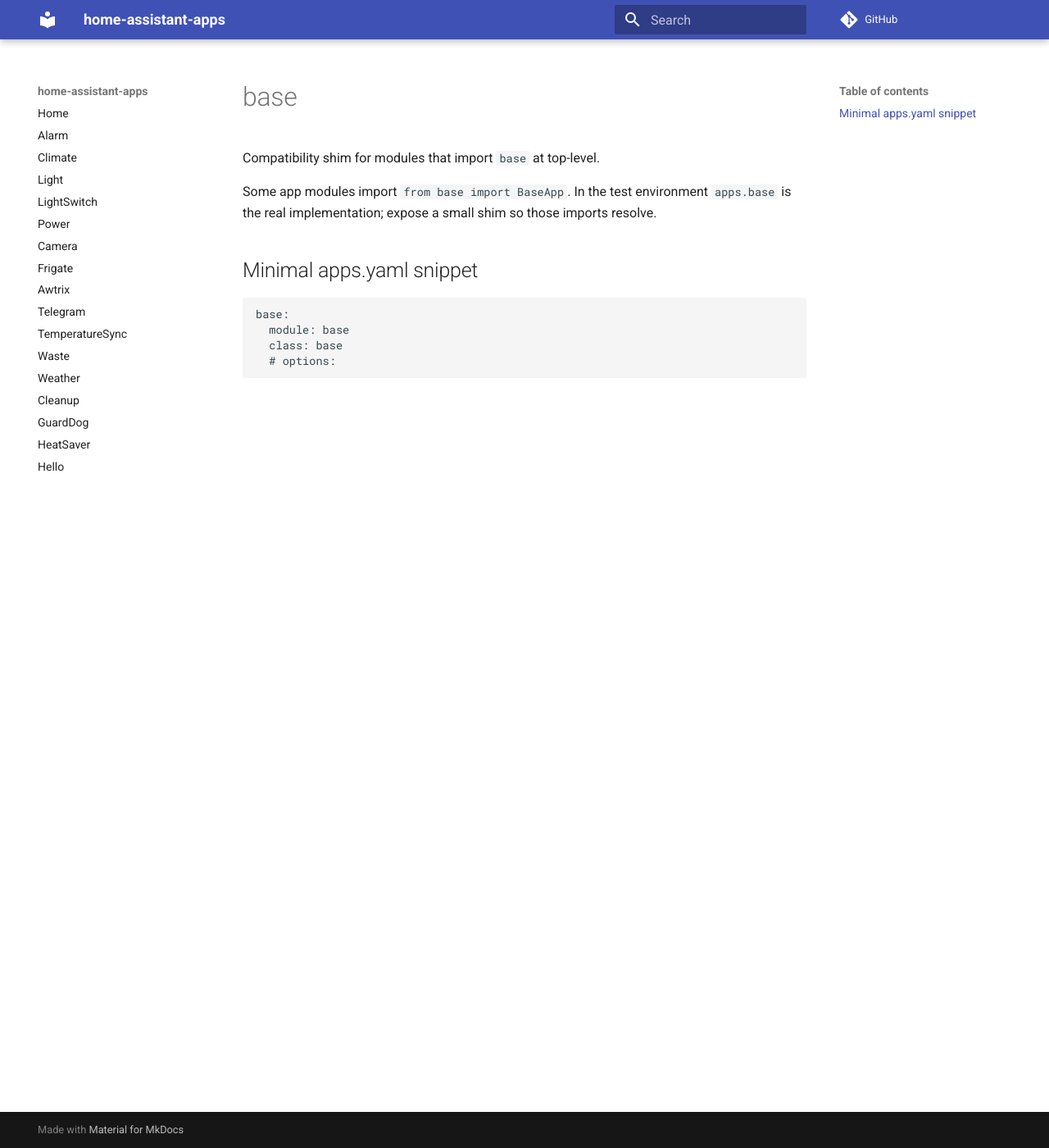
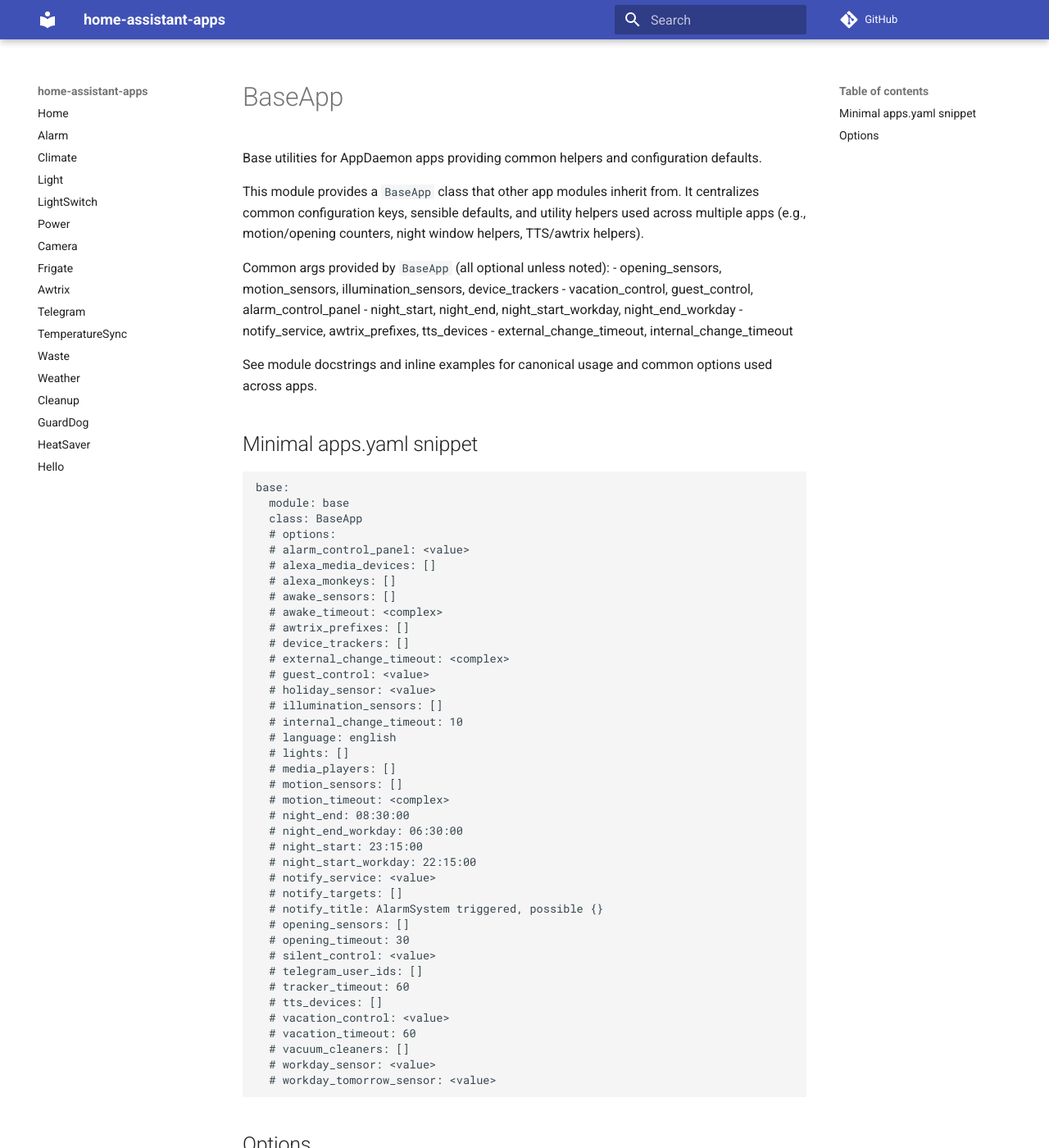
Before and after one commit to runningman84/home-assistant-apps, an MkDocs documentation site: the page built from docs/base.md, in a window 1280 px wide and 1400 px high. Shown: the whole window at 82% size. Built offline with MkDocs 1.6.1 and Material for MkDocs 9.7.7, drawn with Linux system fonts in a browser that asks for light colours; comment, search, counter and statistics services are not loaded; some of the changed text lies outside the part shown.

Commit message:
docs: regenerate docs [skip ci]

````diff
--- a/docs/base.md
+++ b/docs/base.md
@@ -1,16 +1,100 @@
-# base
+# BaseApp
 
-Compatibility shim for modules that import `base` at top-level.
+Base utilities for AppDaemon apps providing common helpers and configuration defaults.
 
-Some app modules import `from base import BaseApp`. In the test
-environment `apps.base` is the real implementation; expose a small
-shim so those imports resolve.
+This module provides a `BaseApp` class that other app modules inherit from. It
+centralizes common configuration keys, sensible defaults, and utility helpers used
+across multiple apps (e.g., motion/opening counters, night window helpers, TTS/awtrix helpers).
+
+Common args provided by `BaseApp` (all optional unless noted):
+- opening_sensors, motion_sensors, illumination_sensors, device_trackers
+- vacation_control, guest_control, alarm_control_panel
+- night_start, night_end, night_start_workday, night_end_workday
+- notify_service, awtrix_prefixes, tts_devices
+- external_change_timeout, internal_change_timeout
+
+See module docstrings and inline examples for canonical usage and common options used across apps.
 
 ## Minimal apps.yaml snippet
 
 ```yaml
 base:
   module: base
-  class: base
+  class: BaseApp
   # options:
+  # alarm_control_panel: <value>
+  # alexa_media_devices: []
+  # alexa_monkeys: []
+  # awake_sensors: []
+  # awake_timeout: <complex>
+  # awtrix_prefixes: []
+  # device_trackers: []
+  # external_change_timeout: <complex>
+  # guest_control: <value>
+  # holiday_sensor: <value>
+  # illumination_sensors: []
+  # internal_change_timeout: 10
+  # language: english
+  # lights: []
+  # media_players: []
+  # motion_sensors: []
+  # motion_timeout: <complex>
+  # night_end: 08:30:00
+  # night_end_workday: 06:30:00
+  # night_start: 23:15:00
+  # night_start_workday: 22:15:00
+  # notify_service: <value>
+  # notify_targets: []
+  # notify_title: AlarmSystem triggered, possible {}
+  # opening_sensors: []
+  # opening_timeout: 30
+  # silent_control: <value>
+  # telegram_user_ids: []
+  # tracker_timeout: 60
+  # tts_devices: []
+  # vacation_control: <value>
+  # vacation_timeout: 60
+  # vacuum_cleaners: []
+  # workday_sensor: <value>
+  # workday_tomorrow_sensor: <value>
 ```
+
+## Options
+
+| key | default |
+| --- | --- |
+| `alarm_control_panel` | `None` |
+| `alexa_media_devices` | `[]` |
+| `alexa_monkeys` | `[]` |
+| `awake_sensors` | `[]` |
+| `awake_timeout` | `<complex>` |
+| `awtrix_prefixes` | `[]` |
+| `device_trackers` | `[]` |
+| `external_change_timeout` | `<complex>` |
+| `guest_control` | `None` |
+| `holiday_sensor` | `None` |
+| `illumination_sensors` | `[]` |
+| `internal_change_timeout` | `10` |
+| `language` | `english` |
+| `lights` | `[]` |
+| `media_players` | `[]` |
+| `motion_sensors` | `[]` |
+| `motion_timeout` | `<complex>` |
+| `night_end` | `08:30:00` |
+| `night_end_workday` | `06:30:00` |
+| `night_start` | `23:15:00` |
+| `night_start_workday` | `22:15:00` |
+| `notify_service` | `None` |
+| `notify_targets` | `[]` |
+| `notify_title` | `AlarmSystem triggered, possible {}` |
+| `opening_sensors` | `[]` |
+| `opening_timeout` | `30` |
+| `silent_control` | `None` |
+| `telegram_user_ids` | `[]` |
+| `tracker_timeout` | `60` |
+| `tts_devices` | `[]` |
+| `vacation_control` | `None` |
+| `vacation_timeout` | `60` |
+| `vacuum_cleaners` | `[]` |
+| `workday_sensor` | `None` |
+| `workday_tomorrow_sensor` | `None` |
````
